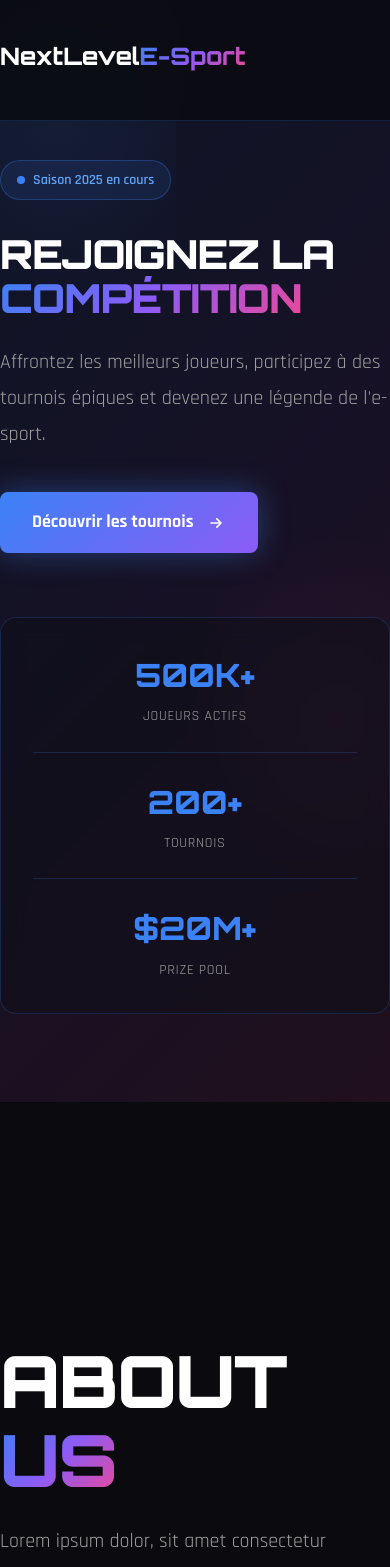
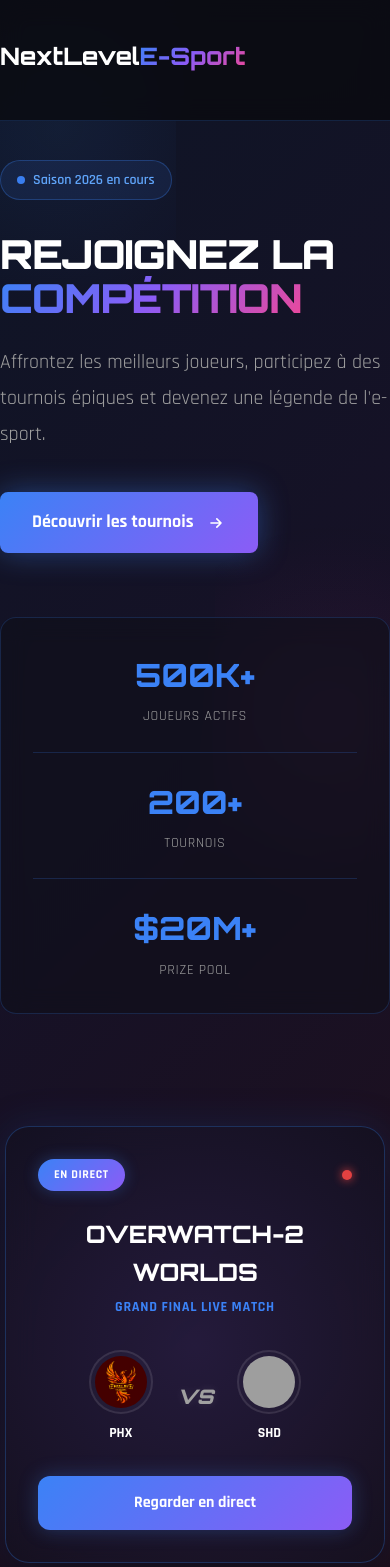
Before and after one commit to adamaarbouba/NextLevel-E-Sport, a Next.js app: page / in a window 390 px wide. Shown: the top 1567 px of the page. Built offline with nearby package versions, Linux system fonts and the light colour scheme; grey boxes are pictures that could not be loaded.

Commit message:
Checkpoint 14: Restructure homepage to split visual layout, spotlight live card, dynamic stats counter, and responsive feature columns

```diff
--- a/app/globals.css
+++ b/app/globals.css
@@ -1281,3 +1281,230 @@ body::after {
   flex-direction: row;
   justify-content: space-evenly;
 }
+
+/* Hero Split Grid Layout */
+.hero-grid {
+  display: grid;
+  grid-template-columns: 1.2fr 0.8fr;
+  gap: 4rem;
+  align-items: center;
+  width: 100%;
+}
+
+.hero-visual {
+  display: flex;
+  justify-content: center;
+  align-items: center;
+  position: relative;
+  perspective: 1000px;
+}
+
+/* Spotlight Card Design */
+.spotlight-card {
+  position: relative;
+  width: 100%;
+  max-width: 380px;
+  background: rgba(15, 15, 25, 0.7);
+  backdrop-filter: blur(16px);
+  border: 1px solid rgba(59, 130, 246, 0.3);
+  border-radius: 24px;
+  padding: 2rem;
+  overflow: hidden;
+  box-shadow: 0 30px 60px rgba(0, 0, 0, 0.4),
+              0 0 40px rgba(59, 130, 246, 0.15);
+  transition: all 0.4s cubic-bezier(0.4, 0, 0.2, 1);
+}
+
+.spotlight-card:hover {
+  transform: translateY(-8px) rotateX(4deg) rotateY(-4deg);
+  border-color: rgba(139, 92, 246, 0.6);
+  box-shadow: 0 40px 80px rgba(0, 0, 0, 0.6),
+              0 0 50px rgba(139, 92, 246, 0.3);
+}
+
+.spotlight-glow {
+  position: absolute;
+  top: -50%;
+  left: -50%;
+  width: 200%;
+  height: 200%;
+  background: radial-gradient(circle, rgba(139, 92, 246, 0.15) 0%, rgba(0, 0, 0, 0) 60%);
+  pointer-events: none;
+}
+
+.spotlight-header {
+  display: flex;
+  justify-content: space-between;
+  align-items: center;
+  margin-bottom: 1.5rem;
+  z-index: 2;
+  position: relative;
+}
+
+.spotlight-badge {
+  background: linear-gradient(135deg, #3b82f6 0%, #8b5cf6 100%);
+  color: #ffffff;
+  font-size: 0.75rem;
+  font-weight: 700;
+  text-transform: uppercase;
+  padding: 0.4rem 1rem;
+  border-radius: 999px;
+  letter-spacing: 0.05em;
+  box-shadow: 0 0 15px rgba(59, 130, 246, 0.3);
+}
+
+.spotlight-live-dot {
+  width: 10px;
+  height: 10px;
+  background-color: #ef4444;
+  border-radius: 50%;
+  box-shadow: 0 0 10px #ef4444;
+  animation: pulse 1.5s infinite;
+}
+
+.spotlight-body {
+  position: relative;
+  z-index: 2;
+  text-align: center;
+}
+
+.spotlight-title {
+  font-family: var(--font-orbitron), sans-serif;
+  font-size: 1.5rem;
+  font-weight: 800;
+  color: #ffffff;
+  text-transform: uppercase;
+  margin-bottom: 0.25rem;
+}
+
+.spotlight-game {
+  font-size: 0.875rem;
+  color: #3b82f6;
+  font-weight: 700;
+  text-transform: uppercase;
+  letter-spacing: 0.05em;
+  margin-bottom: 2rem;
+}
+
+.spotlight-teams {
+  display: flex;
+  align-items: center;
+  justify-content: center;
+  gap: 1.5rem;
+  margin-bottom: 2rem;
+}
+
+.spotlight-team {
+  display: flex;
+  flex-direction: column;
+  align-items: center;
+  gap: 0.5rem;
+}
+
+.spotlight-team img {
+  width: 64px;
+  height: 64px;
+  object-fit: cover;
+  border-radius: 50%;
+  border: 2px solid rgba(255, 255, 255, 0.1);
+  background: rgba(255, 255, 255, 0.02);
+  padding: 4px;
+  transition: all 0.3s ease;
+}
+
+.spotlight-card:hover .spotlight-team img {
+  border-color: #8b5cf6;
+  transform: scale(1.05);
+}
+
+.spotlight-team span {
+  font-size: 0.875rem;
+  font-weight: 700;
+  color: #ffffff;
+}
+
+.spotlight-vs {
+  font-family: var(--font-orbitron), sans-serif;
+  font-size: 1.25rem;
+  font-weight: 900;
+  color: #a0a0a0;
+  font-style: italic;
+  text-shadow: 0 0 10px rgba(255, 255, 255, 0.1);
+}
+
+.spotlight-btn {
+  display: block;
+  width: 100%;
+  padding: 0.875rem;
+  background: linear-gradient(135deg, #3b82f6 0%, #8b5cf6 100%);
+  color: #ffffff;
+  text-decoration: none;
+  font-weight: 700;
+  border-radius: 12px;
+  transition: all 0.3s ease;
+  box-shadow: 0 0 20px rgba(59, 130, 246, 0.3);
+}
+
+.spotlight-btn:hover {
+  background: linear-gradient(135deg, #8b5cf6 0%, #ec4899 100%);
+  box-shadow: 0 0 30px rgba(139, 92, 246, 0.5);
+  transform: translateY(-2px);
+}
+
+/* About Grid & Feature Cards */
+.about-grid {
+  display: grid;
+  grid-template-columns: 1.1fr 0.9fr;
+  gap: 4rem;
+  align-items: center;
+  width: 100%;
+}
+
+.about-features {
+  display: flex;
+  flex-direction: column;
+  gap: 1.5rem;
+}
+
+.feature-card {
+  display: flex;
+  flex-direction: column;
+  gap: 0.5rem;
+  padding: 1.5rem;
+  background: rgba(15, 15, 25, 0.6);
+  backdrop-filter: blur(12px);
+  border: 1px solid rgba(59, 130, 246, 0.15);
+  border-radius: 16px;
+  transition: all 0.3s ease;
+}
+
+.feature-card:hover {
+  border-color: rgba(59, 130, 246, 0.4);
+  transform: translateX(6px);
+  box-shadow: 0 10px 30px rgba(59, 130, 246, 0.08);
+}
+
+.feature-icon {
+  font-size: 2rem;
+  margin-bottom: 0.5rem;
+}
+
+.feature-card h4 {
+  font-family: var(--font-orbitron), sans-serif;
+  font-size: 1.25rem;
+  font-weight: 700;
+  color: #ffffff;
+}
+
+.feature-card p {
+  font-size: 0.875rem;
+  color: #a0a0a0;
+  line-height: 1.6;
+}
+
+@media (max-width: 1024px) {
+  .hero-grid, .about-grid {
+    grid-template-columns: 1fr;
+    gap: 3rem;
+  }
+}
--- a/app/page.js
+++ b/app/page.js
@@ -1,16 +1,30 @@
+"use client";
+
 import Link from "next/link";
+import { useEffect, useState } from "react";
 
 export default function Home() {
+  const [stats, setStats] = useState({ players: "0", tournaments: "0", prize: "$0M" });
+
+  useEffect(() => {
+    // Simulate count ticks
+    const timer = setTimeout(() => {
+      setStats({ players: "500K+", tournaments: "200+", prize: "$20M+" });
+    }, 450);
+    return () => clearTimeout(timer);
+  }, []);
+
   return (
     <main>
       <section className="hero">
         <div className="hero-bg"></div>
         <div className="hero-overlay"></div>
         <div className="container hero-container">
+          <div className="hero-grid">
             <div className="hero-content">
               <div className="hero-badge">
                 <span className="badge-dot"></span>
-              <span>Saison 2025 en cours</span>
+                <span>Saison 2026 en cours</span>
               </div>
               <h1 className="hero-title">
                 Rejoignez la<br />
@@ -38,18 +52,48 @@ export default function Home() {
               </Link>
               <div className="hero-stats">
                 <div className="stat-item">
-                <div className="stat-value">500K+</div>
+                  <div className="stat-value">{stats.players}</div>
                   <div className="stat-label">Joueurs actifs</div>
                 </div>
                 <div className="stat-divider"></div>
                 <div className="stat-item">
-                <div className="stat-value">200+</div>
+                  <div className="stat-value">{stats.tournaments}</div>
                   <div className="stat-label">Tournois</div>
                 </div>
                 <div className="stat-divider"></div>
                 <div className="stat-item">
-                <div className="stat-value">$20M+</div>
+                  <div className="stat-value">{stats.prize}</div>
                   <div className="stat-label">Prize Pool</div>
+                </div>
+              </div>
+            </div>
+
+            {/* Spotlight Card - UI Redesign & Rearrangement */}
+            <div className="hero-visual">
+              <div className="spotlight-card">
+                <div className="spotlight-glow"></div>
+                <div className="spotlight-header">
+                  <span className="spotlight-badge">En Direct</span>
+                  <span className="spotlight-live-dot"></span>
+                </div>
+                <div className="spotlight-body">
+                  <h3 className="spotlight-title">Overwatch-2 Worlds</h3>
+                  <p className="spotlight-game">Grand Final Live Match</p>
+                  <div className="spotlight-teams">
+                    <div className="spotlight-team">
+                      <img src="/Phoneix_Rising.png" alt="Phoenix Rising" />
+                      <span>PHX</span>
+                    </div>
+                    <span className="spotlight-vs">VS</span>
+                    <div className="spotlight-team">
+                      <img src="/ShadowSyndicate.png" alt="Shadow Syndicate" />
+                      <span>SHD</span>
+                    </div>
+                  </div>
+                  <Link href="/live" className="spotlight-btn">
+                    Regarder en direct
+                  </Link>
+                </div>
               </div>
             </div>
           </div>
@@ -60,16 +104,27 @@ export default function Home() {
         <div className="about-bg"></div>
         <div className="about-overlay"></div>
         <div className="container about-container">
+          <div className="about-grid">
             <div className="about-content">
-            <h1 className="about-title">
+              <h2 className="about-title">
                 About <span className="about-title-gradient">Us</span>
-            </h1>
+              </h2>
               <p className="about-description">
-              Lorem ipsum dolor, sit amet consectetur adipisicing elit. Rerum
-              laudantium illum iusto dolorum enim pariatur unde, earum vero
-              explicabo ab, voluptates voluptatem, laborum minima dolore
-              doloremque eum sed doloribus vel.
+                NextLevel E-Sport est la plateforme compétitive de nouvelle génération. Nous organisons, diffusons et suivons les plus grands tournois e-sports mondiaux pour offrir aux passionnés une immersion totale. Rejoignez-nous pour repousser vos limites.
               </p>
+            </div>
+            <div className="about-features">
+              <div className="feature-card">
+                <div className="feature-icon">🛡️</div>
+                <h4>Tournois Sécurisés</h4>
+                <p>Arbitrage professionnel et serveurs dédiés anti-triche.</p>
+              </div>
+              <div className="feature-card">
+                <div className="feature-icon">🏆</div>
+                <h4>Cashprizes Garantis</h4>
+                <p>Retraits rapides et prize pools entièrement certifiés.</p>
+              </div>
+            </div>
           </div>
         </div>
       </section>
```
Lines whose indentation alone changed are shown as unchanged.
